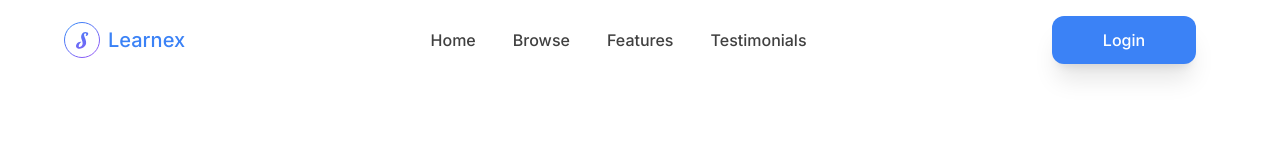
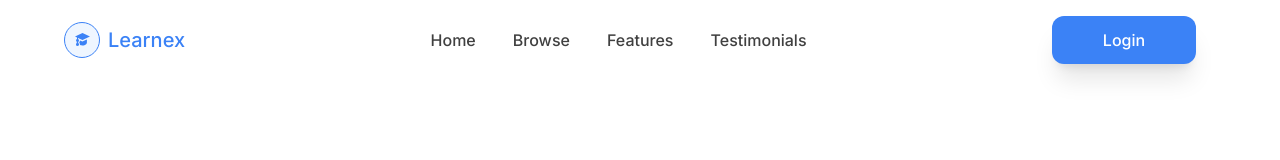
Before and after one commit to addoxy/sandbox, a Next.js app: page / in a window 1280 px wide. Shown: the top 160 px of the page. Built offline with nearby package versions, Linux system fonts and the light colour scheme; what tailwindcss-debug-screens would draw is missing.

Commit message:
Change navbar logo

```diff
--- a/src/components/Navbar/Navbar.tsx
+++ b/src/components/Navbar/Navbar.tsx
@@ -1,4 +1,4 @@
-import swibble from "@/utils/icons/svg/swibble.svg";
+import logo from "@/utils/icons/svg/logo.svg";
 import Image from "next/image";
 import Link from "next/link";
 import Dropdown from "./Dropdown";
@@ -8,7 +8,7 @@ const Navbar = () => {
     <>
       <div className="flex items-center justify-between px-5 pt-4 md:px-6 lg:px-16">
         <Link href="/" className="flex items-center">
-          <Image src={swibble} alt="swibble" className="mr-2" />
+          <Image src={logo} alt="swibble" className="mr-2" />
           <span className="text-xl font-medium text-blue-500">Learnex</span>
         </Link>
         <nav className="hidden w-100 justify-between font-medium text-neutral-700 md:flex">
```
Also changed, not shown: src/utils/icons/svg/logo.svg (added), src/utils/icons/svg/swibble.svg (deleted).
